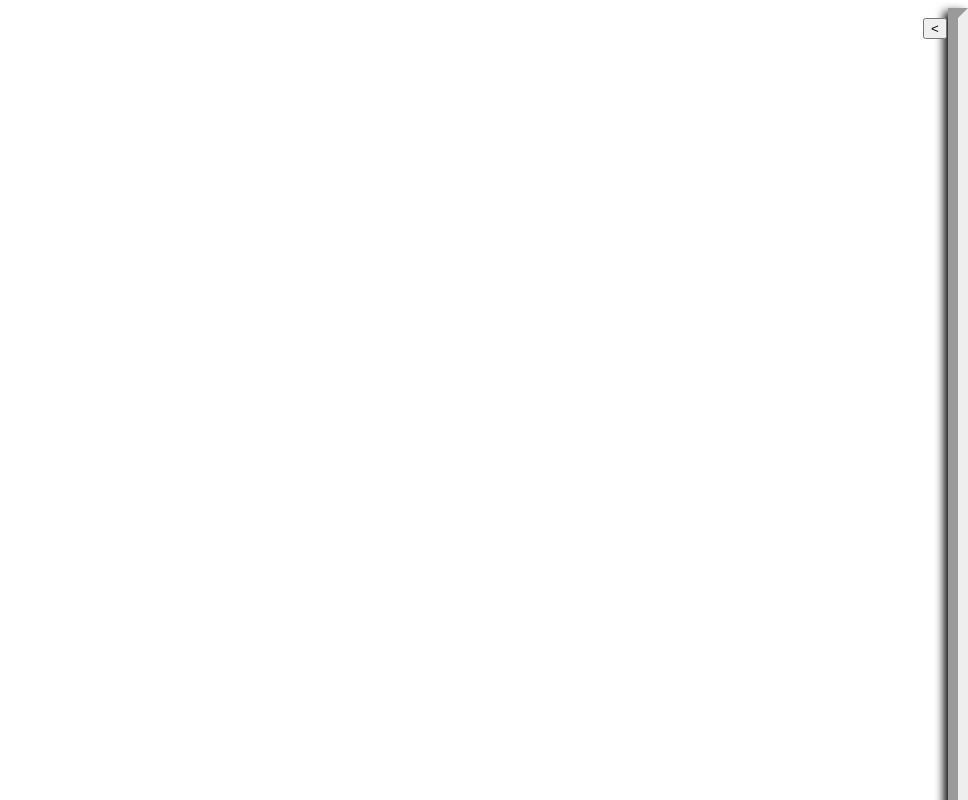
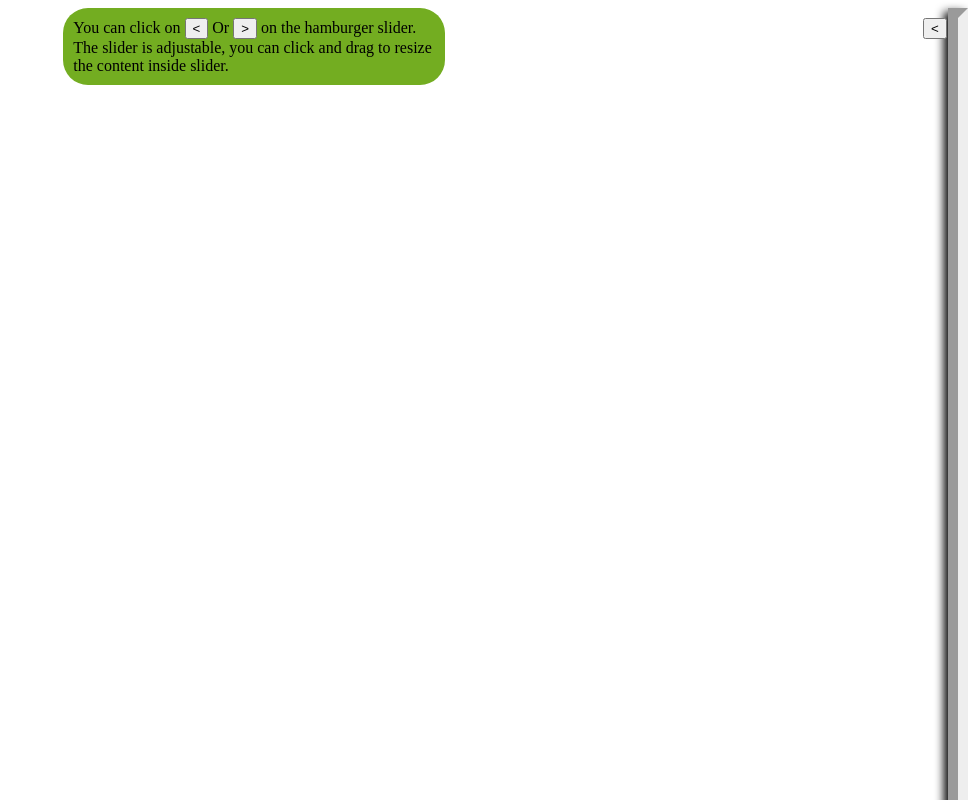
Before and after one commit to PankajMean/HamburgerSliderPankaj, a plain HTML site: page index.html in a window 1280 px wide. Shown: the whole page, without its empty margins (312-1280 px from the left). Drawn offline with Linux system fonts and the light colour scheme.

Commit message:
Notes on HTML

```diff
--- a/index.html
+++ b/index.html
@@ -12,10 +12,10 @@
 <div ng-controller="FirstController">
 
 	<div class="pd-content">
-        <!--<div class="pd-description">
+        <div class="pd-description">
         You can click on <button><</button> Or <button>></button> on the hamburger slider.
         The slider is adjustable, you can click and drag to resize the content inside slider.
-        </div>-->
+        </div>
 
 
         <div slider></div>
```
